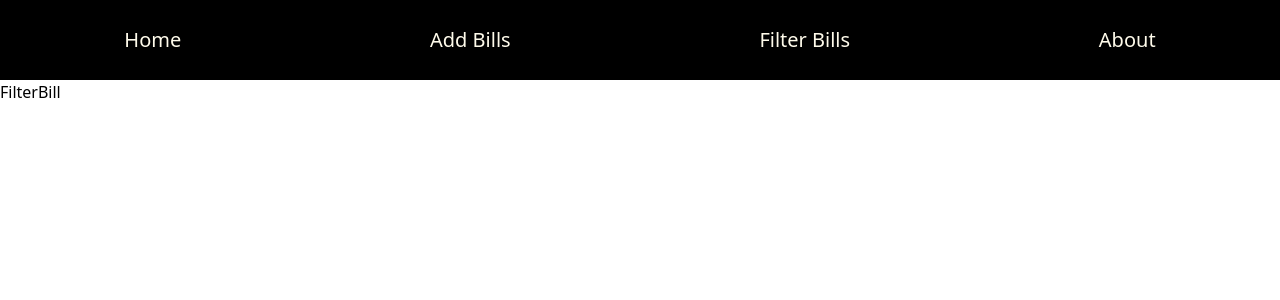
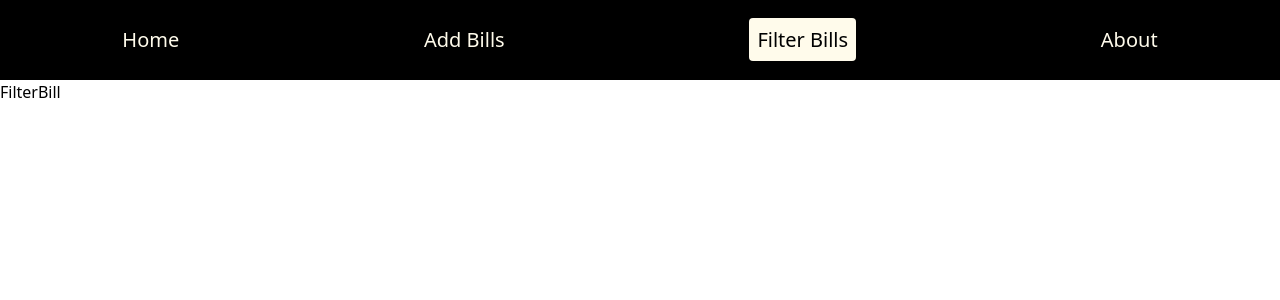
Before and after one commit to Rajeev0805/Billfrontend, a React (Vite) app: page /Home/FilterBills in a window 1280 px wide. Shown: the top 300 px of the page. Built offline with nearby package versions, Linux system fonts and the light colour scheme.

Commit message:
Committed Registration Page

```diff
--- a/src/components/user/main/navbar/NavBar.jsx
+++ b/src/components/user/main/navbar/NavBar.jsx
@@ -23,16 +23,16 @@ const NavBar = () => {
             </div>
 
             <div className={`max-sm:hidden${show?'block':""}`}>
-            <NavLink to="/home">Home</NavLink>
+                <NavLink to="/home" className={({isActive})=>isActive?"bg-amber-50 text-black p-2 rounded-sm": ""} end>Home</NavLink>
             </div>
             <div className={`max-sm:hidden${show?'block':""}`}>
-            <NavLink to="addBills">Add Bills</NavLink>
+                <NavLink to="addBills" className={({isActive})=>isActive?"bg-amber-50 text-black p-2 rounded-sm": ""} end>Add Bills</NavLink>
             </div>
             <div className={`max-sm:hidden${show?'block':""}`}>
-            <NavLink to="filterBills">Filter Bills</NavLink>
+                <NavLink to="filterBills" className={({isActive})=>isActive?"bg-amber-50 text-black p-2 rounded-sm": ""} end>Filter Bills</NavLink>
             </div>
             <div className={`max-sm:hidden${show?'block':""}`}>
-            <NavLink to="about">About</NavLink>
+                <NavLink to="about" className={({isActive})=>isActive?"bg-amber-50 text-black p-2 rounded-sm": ""} end>About</NavLink>
             </div>
 
 
```
Lines whose indentation alone changed are shown as unchanged.
